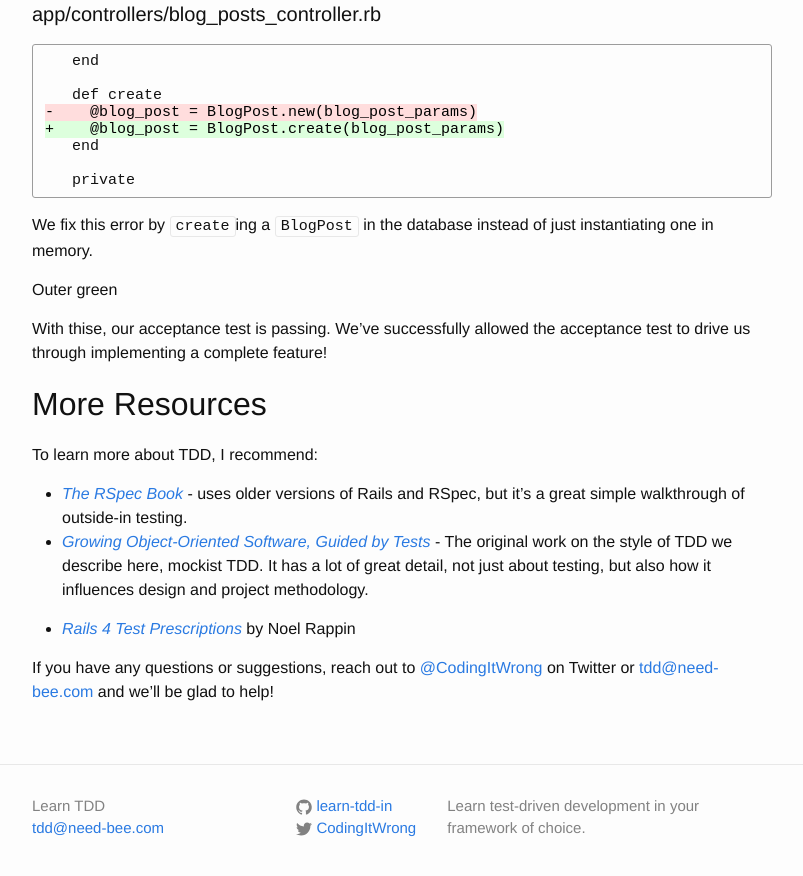
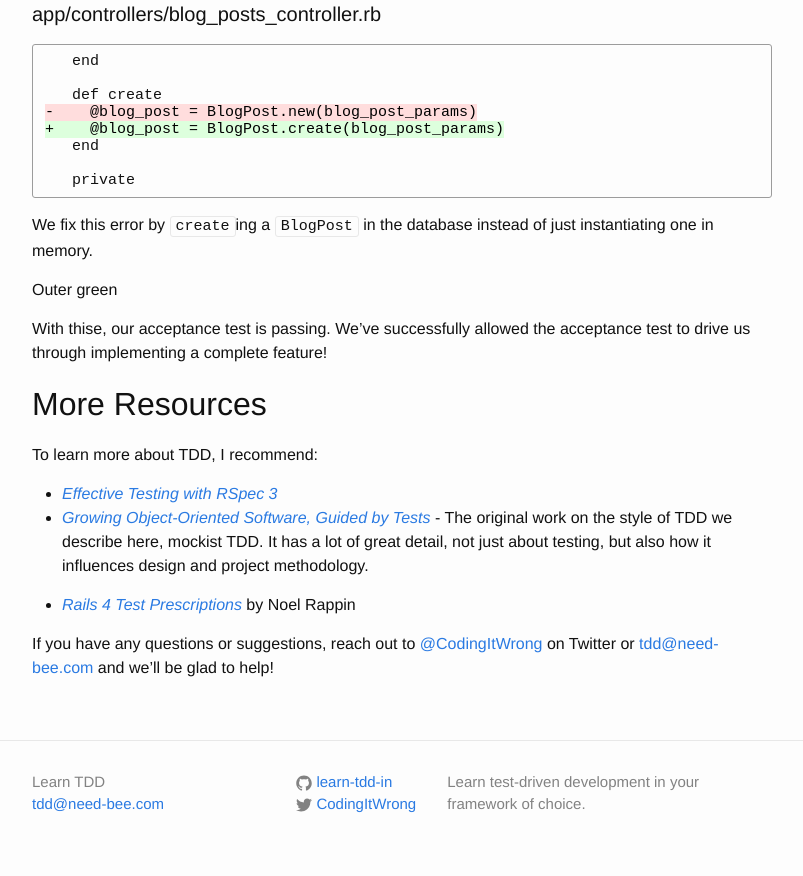
Before and after one commit to learn-tdd-in/learntdd.in, a Jekyll site: the page built from rails/index.md, in a window 1280 px wide and 900 px high, scrolled down 8085 px. Shown: the top 876 px of the window, without its empty margins (238-1041 px from the left). Built offline with Jekyll 4.4.1, drawn with Linux system fonts in a browser that asks for light colours.

Commit message:
add new rspec book

```diff
--- a/rails/index.md
+++ b/rails/index.md
@@ -16,7 +16,7 @@ The feature we'll build is the age-old tutorial feature: creating a blog post.
 
 To learn more about TDD, I recommend:
 
-* [_The RSpec Book_](https://www.amazon.com/RSpec-Book-Behaviour-Development-Cucumber/dp/1934356379) - uses older versions of Rails and RSpec, but it's a great simple walkthrough of outside-in testing.
+* [_Effective Testing with RSpec 3_](https://pragprog.com/book/rspec3/effective-testing-with-rspec-3)
 {% include tutorial-goos.md %}
 * [_Rails 4 Test Prescriptions_](https://pragprog.com/book/nrtest2/rails-4-test-prescriptions) by Noel Rappin
 
```
